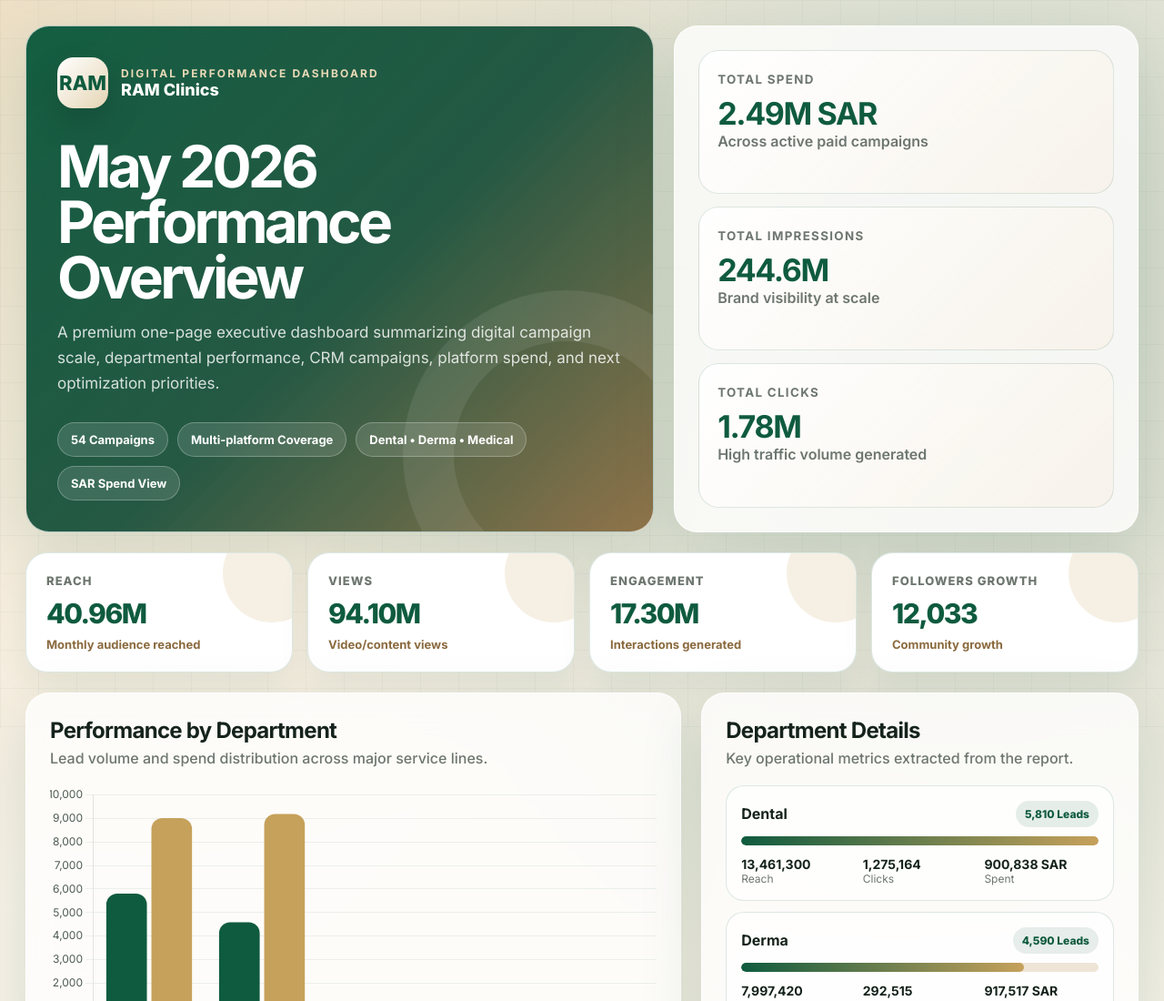
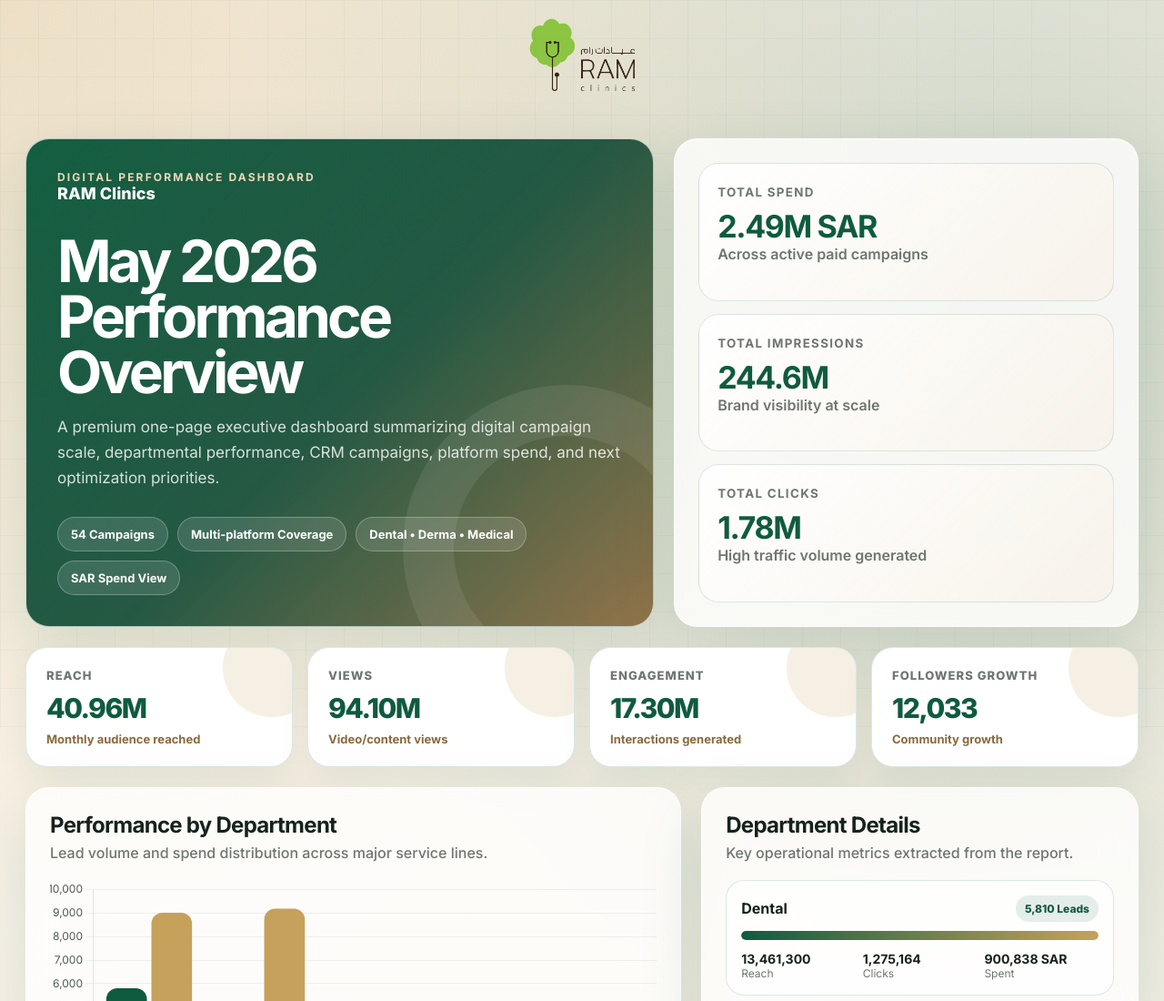
Before and after one commit to rehamalgnnama-alt/ramdashbord, a website: page index.html in a window 1280 px wide. Shown: the top 1100 px of the page at 91% size. Drawn offline with nearby package versions, Linux system fonts and the light colour scheme.

Commit message:
Update index.html

```diff
--- a/index.html
+++ b/index.html
@@ -45,10 +45,13 @@
   </style>
 </head>
 <body>
+  <div style="text-align:center;padding:20px 0;">
+  <img src=" Ram Logo.png" alt="RAM Clinics" style="height:80px;">
+</div>
   <main class="wrap">
     <section class="hero">
       <div class="panel hero-main">
-        <div class="brand"><div class="mark">RAM</div><div><div class="eyebrow">Digital Performance Dashboard</div><div class="brand-title">RAM Clinics</div></div></div>
+        <div class="brand"><div><div class="eyebrow">Digital Performance Dashboard</div><div class="brand-title">RAM Clinics</div></div></div>
         <h1>May 2026<br/>Performance Overview</h1>
         <p>A premium one-page executive dashboard summarizing digital campaign scale, departmental performance, CRM campaigns, platform spend, and next optimization priorities.</p>
         <div class="hero-badges"><span class="badge">54 Campaigns</span><span class="badge">Multi-platform Coverage</span><span class="badge">Dental • Derma • Medical</span><span class="badge">SAR Spend View</span></div>
```
